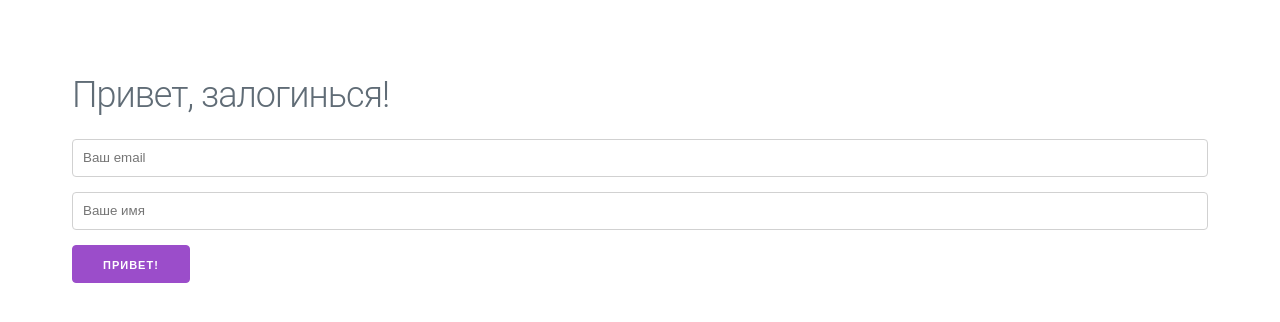
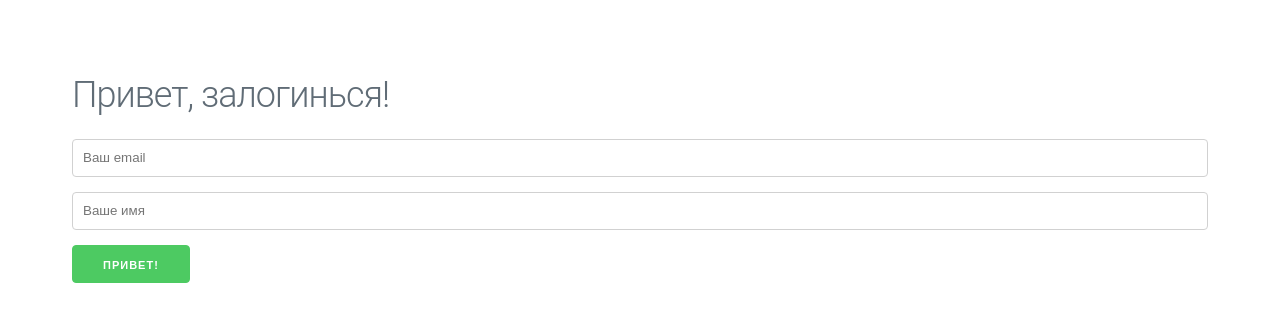
Before and after one commit to frontend-park-mail-ru/sample-2016, a website: page public/index.html in a window 1280 px wide. Drawn offline with Linux system fonts and the light colour scheme.

Commit message:
first component

```diff
--- /dev/null
+++ b/public/components/button/button.css
@@ -0,0 +1,18 @@
+.button {
+	background-color: #4dca62;
+    border: .1rem solid #4dca62;
+    border-radius: .4rem;
+    color: #fff;
+    cursor: pointer;
+    display: inline-block;
+    font-size: 1.1rem;
+    font-weight: 700;
+    height: 3.8rem;
+    letter-spacing: .1rem;
+    line-height: 3.8rem;
+    padding: 0 3rem;
+    text-align: center;
+    text-decoration: none;
+    text-transform: uppercase;
+    white-space: nowrap;
+}
--- /dev/null
+++ b/public/components/button/button.js
@@ -0,0 +1,28 @@
+(function () {
+	'use strict';
+
+	class Button {
+		constructor (options) {
+			this.el = document.createElement('button');
+			this.el.innerHTML = options.text;
+			this.el.style.backgroundColor = options.backgroundColor || '';
+			this.el.classList.add('button');
+
+			this.setAttrs(options.attrs);
+		}
+
+		setAttrs (attrs) {
+			Object.keys(attrs).forEach(name => {
+				this.el.setAttribute(name, attrs[name]);
+			})
+		}
+
+		static include (btn, el) {
+			el.appendChild(btn.el);
+		}
+	}
+
+	//export
+	window.Button = Button;
+
+})();
--- a/public/index.html
+++ b/public/index.html
@@ -5,19 +5,19 @@
 	<title>Frontend privet</title>
 	<link rel="stylesheet" href="/css/milligram.min.css"/>
 	<link rel="stylesheet" href="/css/main.css" />
-	<script src="/libs/technolibs/index.js"></script>
-	<script src="main.js"></script>
+
+	<link rel="stylesheet" href="/components/button/button.css" />
 </head>
 <body>
 
 	<div id="jsLogin">
 		<h3>Привет, залогинься!</h3>
-		<form onsubmit="onLogin(this); return false;">
+		<form class="js-form" onsubmit="onLogin(this); return false;">
 			<input required placeholder="Ваш email" type="email"  name="email" value="" />
 			<input required placeholder="Ваше имя" type="text" name="user" value="" />
-			<button name="name">
+			<!-- <button name="name">
 				Привет!
-			</button>
+			</button> -->
 		</form>
 	</div>
 
@@ -35,5 +35,11 @@
 			</button>
 		</form>
 	</div>
+
+
+	<script src="/components/button/button.js"></script>
+
+	<script src="/libs/technolibs/index.js"></script>
+	<script src="main.js"></script>
 </body>
 </html>
--- a/public/main.js
+++ b/public/main.js
@@ -1,10 +1,26 @@
 (function () {
 	'use strict';
 
+	//import
+	let Button = window.Button;
+	let formEl = document.querySelector('.js-form');
+
 	let userData = {};
 
+
+	// Пример использования компоненты
+	let formButton = new Button({
+		text: 'Привет!',
+		attrs: {
+			name: 'name'
+		}
+	});
+
+	Button.include(formButton, formEl);
+
+
+
 	function filter (str, rules = ['КЕК']) {
-
 		return `//TODO: реализовать filter`;
 	}
 
```
Also changed, not shown: public/module.js (added, +49 -0 lines).
